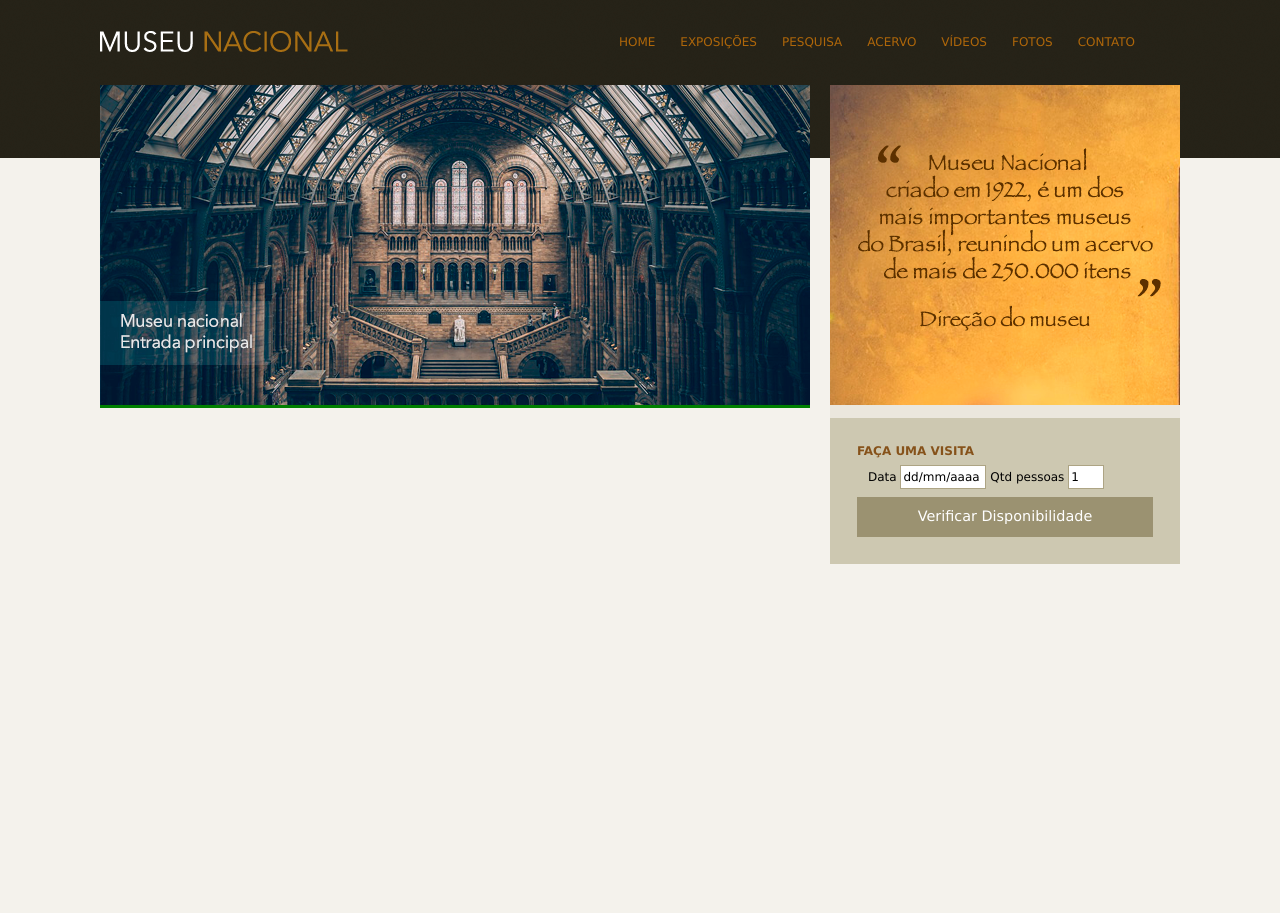
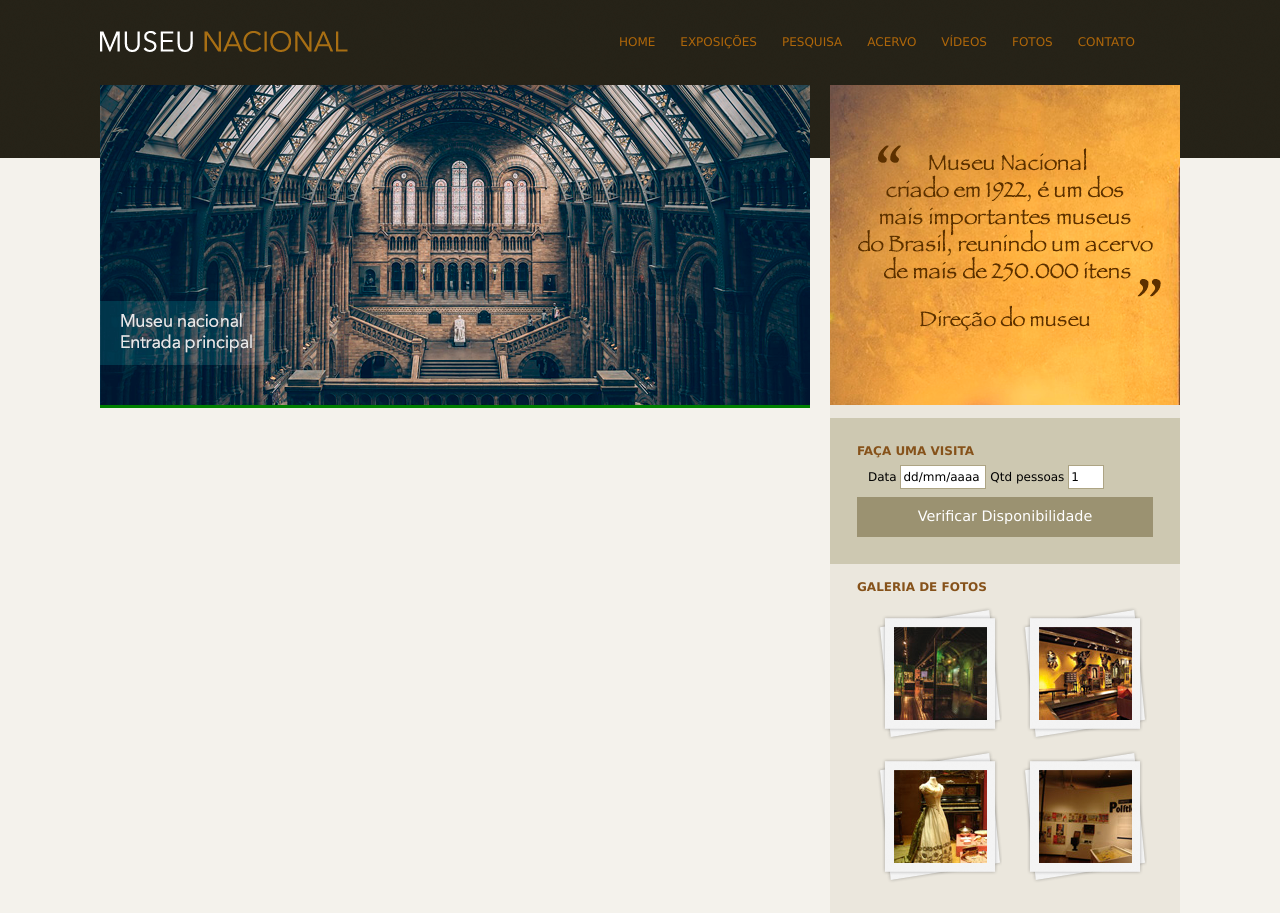
Before and after one commit to GustavoSilvalgs/frontend-projects, a plain HTML site: page National Museum/index.html in a window 1280 px wide. Before the commit the page ends 800 px from the top, so only its background shows below. Drawn offline with Linux system fonts and the light colour scheme.

Commit message:
feat: add photo gallery to the sidebar
Adds the photo gallery to the site's sidebar.

```diff
--- a/National Museum/css/style.css
+++ b/National Museum/css/style.css
@@ -70,12 +70,30 @@ aside {
     width: 350px;
     float: right;
     background: #ebe7dd;
+    padding-bottom: 30px;
 }
 
 section#visita {
     background: #cdc8b1;
     padding: 10px 27px 27px 27px;
     margin-top: 10px;
+}
+
+section#galeria {
+    padding: 0 27px;
+}
+
+section#galeria a {
+    display: block;
+    background: url(../img/fundo-foto.png) no-repeat;
+    float: left;
+    padding: 17px 15px;
+    margin: 10px 0 0 20px;
+}
+
+section#galeria img {
+    margin-left: 2px;
+    margin-top: 3px;
 }
 
 h4 {
--- a/National Museum/index.html
+++ b/National Museum/index.html
@@ -43,7 +43,7 @@
                     <img src="img/depoimento.png">
                 </section>
 
-                <section id="visita">
+                <section id="visita"><!-- Início seção visita -->
 
                     <h4>Faça uma visita</h4>
                     <form action="">
@@ -58,9 +58,30 @@
                         </fieldset>
 
                         <input class="botao" type="submit" value="Verificar Disponibilidade">
+                    </form>
+                </section><!-- Fim seção visita -->
 
-                    </form>
-                </section>
+                <section id="galeria"><!-- Início seção visita -->
+
+                    <h4>Galeria de fotos</h4>
+
+                    <a href="">
+                        <img src="img/imagem1.jpg" height="93" width="93">
+                    </a>
+
+                    <a href="">
+                        <img src="img/imagem2.jpg" height="93" width="93">
+                    </a>
+
+                    <a href="">
+                        <img src="img/imagem3.jpg" height="93" width="93">
+                    </a>
+
+                    <a href="">
+                        <img src="img/imagem4.jpg" height="93" width="93">
+                    </a>
+
+                </section><!-- Fim seção visita -->
 
             </aside><!-- Fim aside -->
 
```
